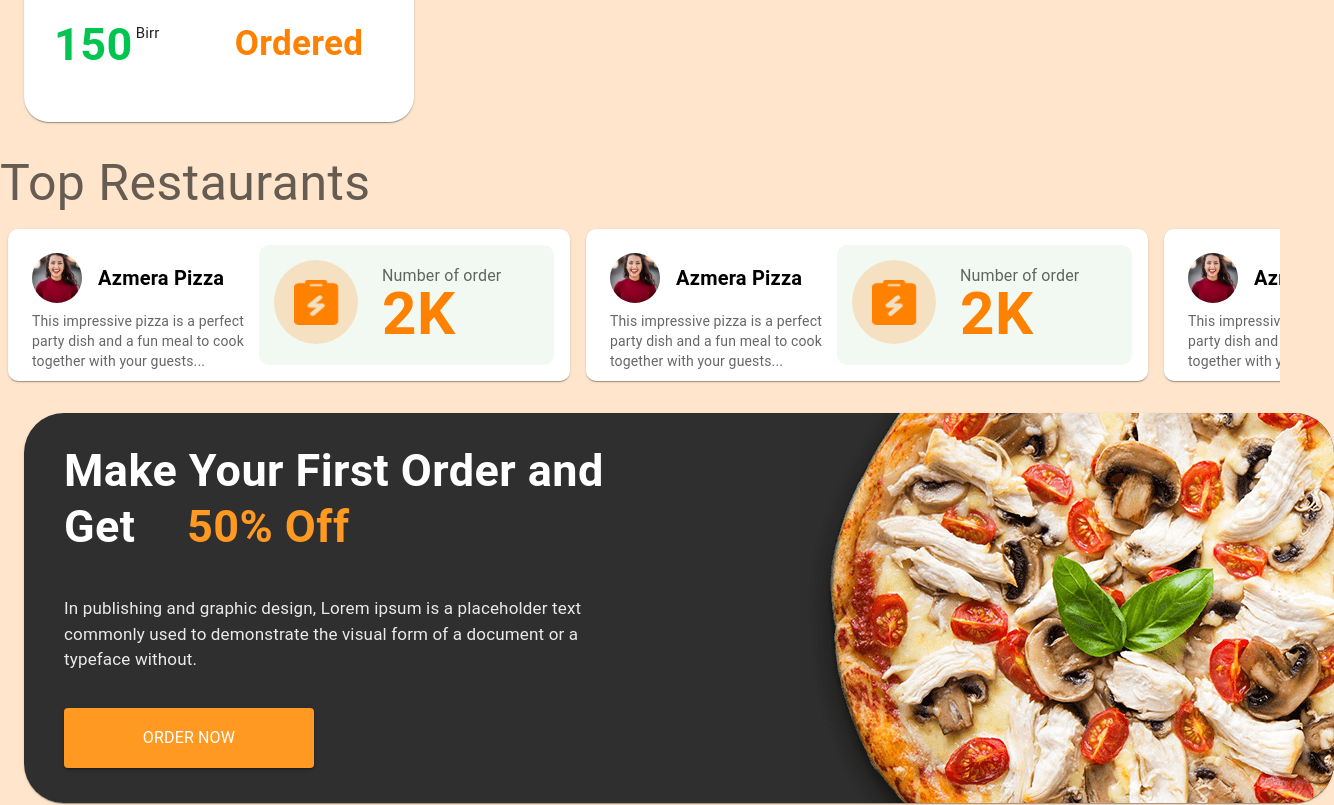
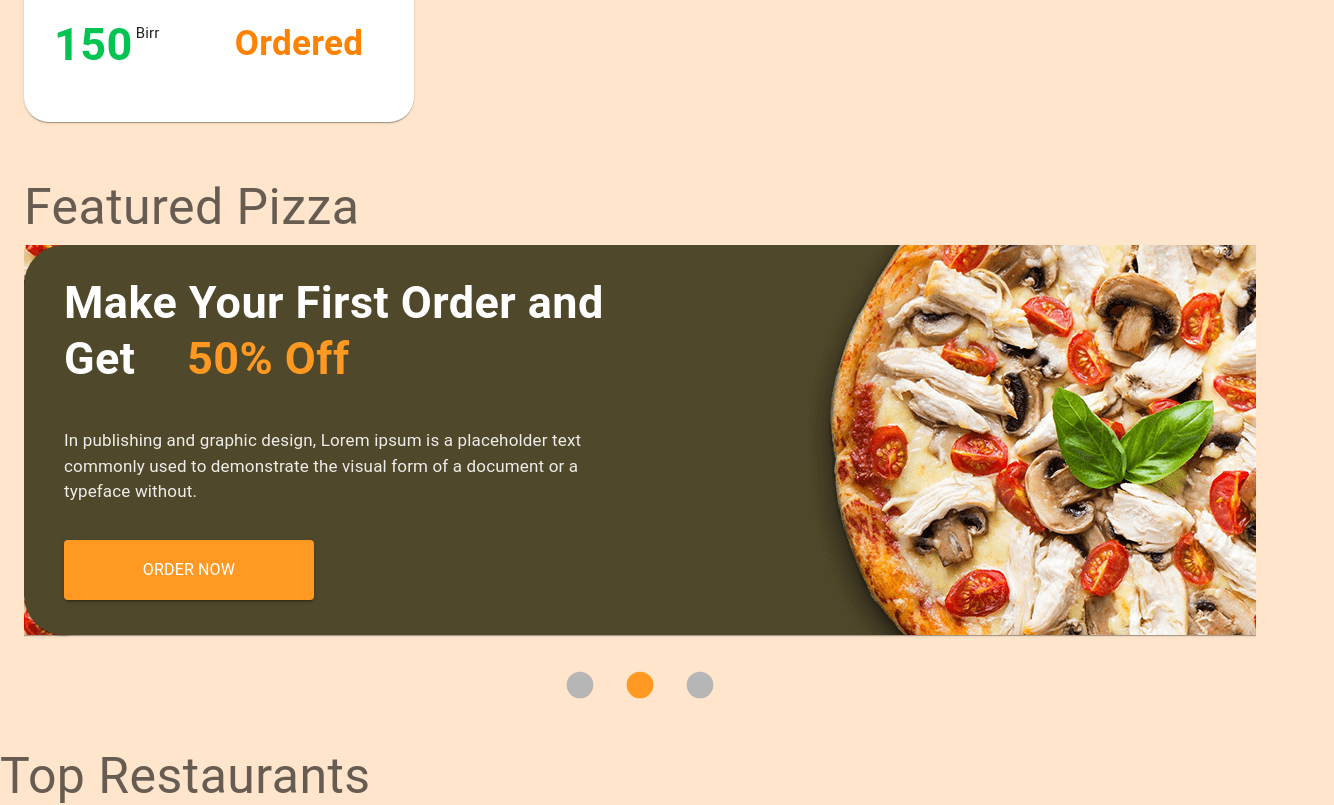
Before and after one commit to NatnaelG/pizza-order, a Next.js app: page / in a window 1280 px wide. Shown: the part 1688-2493 px from the top of the page, 1334 px wide, since content can reach past the window. Built offline with nearby package versions, Linux system fonts and the light colour scheme.

Commit message:
carousel done

```diff
--- a/package.json
+++ b/package.json
@@ -24,6 +24,7 @@
     "next": "14.2.13",
     "react": "^18.3.1",
     "react-dom": "^18.3.1",
+    "react-material-ui-carousel": "^3.4.2",
     "zod": "^3.23.8"
   },
   "devDependencies": {
--- a/src/app/page.tsx
+++ b/src/app/page.tsx
@@ -1,7 +1,7 @@
 // import Image from "next/image";
 // import styles from "./page.module.css";
 
-import FeaturedPizza from "@/components/FeaturedPizza";
+import FeaturedPizzaWrapper from "@/components/FeaturedPizzaWrapper";
 import OrderHistoryPizza from "@/components/OrderHistoryPizza";
 import PizzaCard from "@/components/PizzaCard";
 import RelatedPizza from "@/components/RelatedPizza";
@@ -20,11 +20,11 @@ export default function Home() {
       <Box p={3}>
         <OrderHistoryPizza />
       </Box>
-      <TopRestaurants />
 
       <Box p={3}>
-        <FeaturedPizza />
+        <FeaturedPizzaWrapper />
       </Box>
+      <TopRestaurants />
     </>
   );
 }
--- a/src/components/FeaturedPizza.tsx
+++ b/src/components/FeaturedPizza.tsx
@@ -2,11 +2,21 @@ import { Box, Button, Paper, Stack, Typography } from "@mui/material";
 import Image from "next/image";
 import FeaturedPizzaImage from "@/public/featured.png";
 
-export default function FeaturedPizza() {
+export default function FeaturedPizza({
+  backgroundProp,
+}: {
+  backgroundProp: string;
+}) {
+  console.log("backGrou", backgroundProp);
   return (
     <Stack
       component={Paper}
-      sx={{ background: "#2F2F2F", borderRadius: "40px", pl: 5, overflow: "hidden" }}
+      sx={{
+        background: `${backgroundProp}`,
+        borderRadius: "40px",
+        pl: 5,
+        overflow: "hidden",
+      }}
       width={"1270px"}
       height={"390px"}
       direction={"row"}
--- /dev/null
+++ b/src/components/FeaturedPizzaWrapper.tsx
@@ -0,0 +1,58 @@
+"use client";
+
+import { Box, Typography } from "@mui/material";
+import FeaturedPizza from "./FeaturedPizza";
+import Carousel from "react-material-ui-carousel";
+
+export default function FeaturedPizzaWrapper() {
+  return (
+    <>
+      <Typography sx={{ color: "text.secondary", fontSize: "50px" }}>
+        Featured Pizza
+      </Typography>
+      {/* <Box
+        className="top-restaurant"
+        sx={{ width: "100%", overflow: "scroll" }}
+      >
+        <Stack
+          direction={"row"}
+          sx={{
+            width: "max-content",
+          }}
+          spacing={2}
+          p={1}
+        > */}
+      <Box
+        sx={{
+          "& .MuiSvgIcon-root": {
+            fontSize: "40px",
+          },
+        }}
+      >
+        <Carousel
+          navButtonsAlwaysInvisible={true}
+          animation="slide"
+          height={400}
+          indicatorIconButtonProps={{
+            style: {
+              padding: "10px",
+              color: "#B6B6B6",
+            },
+          }}
+          activeIndicatorIconButtonProps={{
+            style: {
+              padding: "10px",
+              color: "#FF9921",
+            },
+          }}
+        >
+          <FeaturedPizza key={1} backgroundProp="#2F2F2F" />
+          <FeaturedPizza key={2} backgroundProp="#50482B" />
+          <FeaturedPizza key={3} backgroundProp="#296D60" />
+        </Carousel>
+      </Box>
+      {/* </Stack>
+        </Box> */}
+    </>
+  );
+}
```
Also changed, not shown: 1 other file (tests, documents, lock files or other folders).
